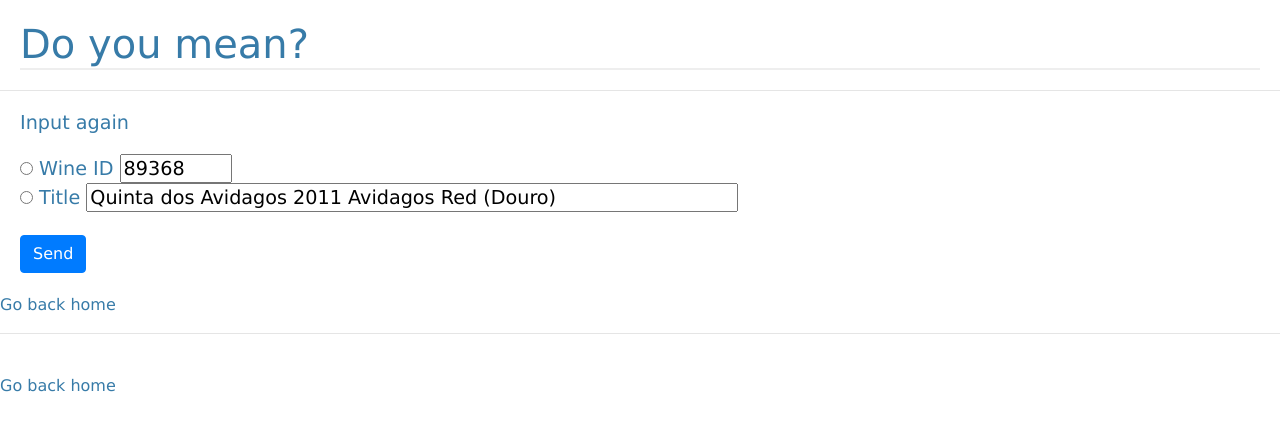
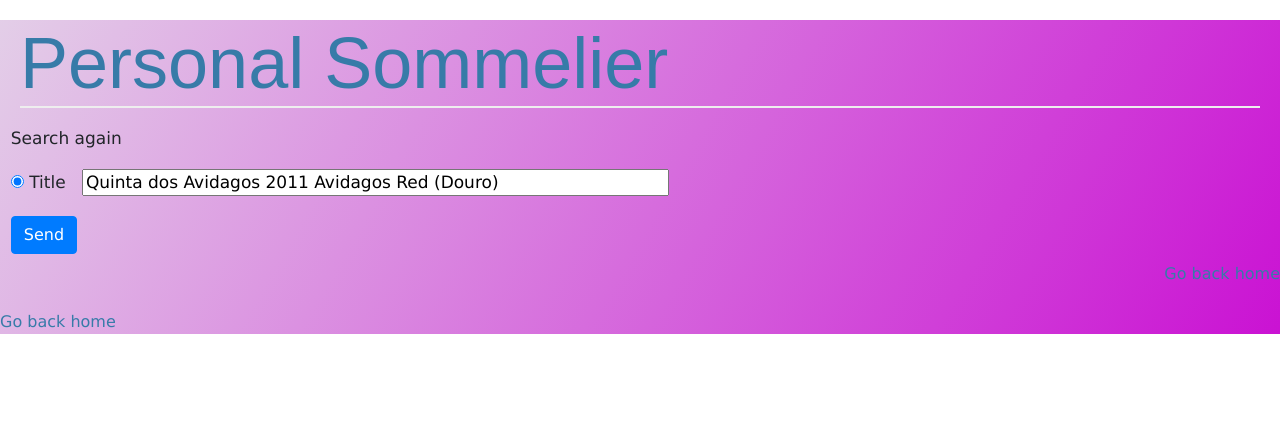
Before and after one commit to YufenLin/Capstone-Flask-App, a Flask app: template templates/similar_title.html in a window 1280 px wide. Shown: the top 431 px of the page. Run offline with Flask 2, Linux system fonts and the light colour scheme; the template is opened without the code that fills it, so the values that code supplies are empty; some libraries are stand-ins or nearby versions.

Commit message:
change to new style

```diff
--- a/static/style.css
+++ b/static/style.css
@@ -1,28 +1,33 @@
 body            { font-family: "Lucida Sans Unicode", "Lucida Grande", sans-serif;}
 a, h1, h2, h3       { color: #377ba8; }
 h1, h2          { margin: 20px; }
-h1              { border-bottom: 2px solid #eee;  }
-h2              { font-size: 1.2em;}
+h1              { border-bottom: 2px solid #eee;}
+h2              { font-size: 1.4em;}
 h3              { font-size: 1em; }
-h4              { font-size: 0.3em; }
+/* h4              { font-size: 0.3em; } */
+h4              { font-size: 17px; }
 
 
 
 table.dataframe, .dataframe th, .dataframe td {
+
   border: none;
-  border-bottom: 1px solid #C8C8C8;
+  border-bottom: 1px solid #9cb2d7;
   border-collapse: collapse;
   text-align:left;
-  padding: 6px;
+  padding : 6px;
   margin-bottom: 40px;
   font-size: 1em;
   /* background-color: #c89cd7; */
-  background-color: #9cb2d7;
+  /* background-color: #C8C8C8; */
+  /* background-color: black; */
+  /* background-color: rgb(210, 192, 213); */
 }
 
 .my_df th {
-    background-color: #add8e6;
-    color: white;
+    /* background-color: #add8e6; */
+    /* background-color: rgb(202, 18, 211); */
+    color: rgba(78, 40, 191, 0.7);
 }
 
 .female th {
--- a/templates/similar_title.html
+++ b/templates/similar_title.html
@@ -6,25 +6,28 @@
     <link rel=stylesheet type=text/css href="{{ url_for('static', filename='style.css') }}">
 </head>
 <body>
-    <h1>
-        Do you mean?
-    </h1>
-    <hr>
-        <form action="/get_wine" method="post">
-        <h2>Input again</h2>
-        <h2>
-            <input type="radio" name="options" id="option1", value="option1"> Wine ID
-            <input type="text" name="wine_id" value="89368", size="6">
+    <div style="background-image: linear-gradient(-60deg, rgb(202, 18, 211), rgba(159, 86, 175, 0.289));">
+        <!-- <h4 class="display-3", text-align="center", style = "font-family:Brush Script MT,arial,helvetica; ">Personal Sommelier</h4> -->
+    <h1 class="display-3", style = "font-family:Brush Script MT,arial,helvetica; ">Personal Sommelier</h1>
 
+    <form action="/get_wine" method="post">
+        <h4> &nbsp;&nbsp;Search again
         <br>
-            <input type="radio" name="options" id="option2", value="option2"> Title
-            <input type="text" name="wine_title" value="Quinta dos Avidagos 2011 Avidagos Red (Douro)", size="60"> <br><br>
-            <input type="submit" class="btn btn-primary btn" value="Send">
-        </h2>
+        <br>
+          &nbsp;
+          <input type="radio" name="options" id="option2", value="option2", checked="checked" > Title &nbsp;
+          <input type="text" name="wine_title" value="Quinta dos Avidagos 2011 Avidagos Red (Douro)", size="60">
+          <br><br>
+          &nbsp;
+          <input type="submit" class="btn btn-primary btn" value="Send">
+          <!-- <input type="radio" name="options" id="option1", value="option1"> Wine ID -->
+          <!-- <input type="text" name="wine_id" value="89368", size="6"> -->
+        </h4>
+        </form>
 
-        </form>
+    <div style="text-align: right">
         <a href="/">Go back home</a>
-    <hr>
+    </div>
     <!-- {{similar_user_top}} -->
     {% for table in tables %}
         <!-- {{columns[loop.index]}} -->
@@ -36,7 +39,9 @@
     <br>
 
     <!-- <img src="{{ url_for('static', filename='upward_sloping_chart.png') }}" alt=""> -->
-    <a href="/">Go back home</a>
+    <div style="text-align: left">
+        <a href="/">Go back home</a>
+    </div>
 
 </body>
 </html>
```
Also changed, not shown: static/index.html (+13 -18 lines), templates/find_wine.html (+13 -2 lines), templates/new_user.html (+10 -2 lines), templates/similar_wine.html (+13 -3 lines), templates/user_exist_wo_similar.html (+14 -5 lines), static/bootstrap.min.css.
